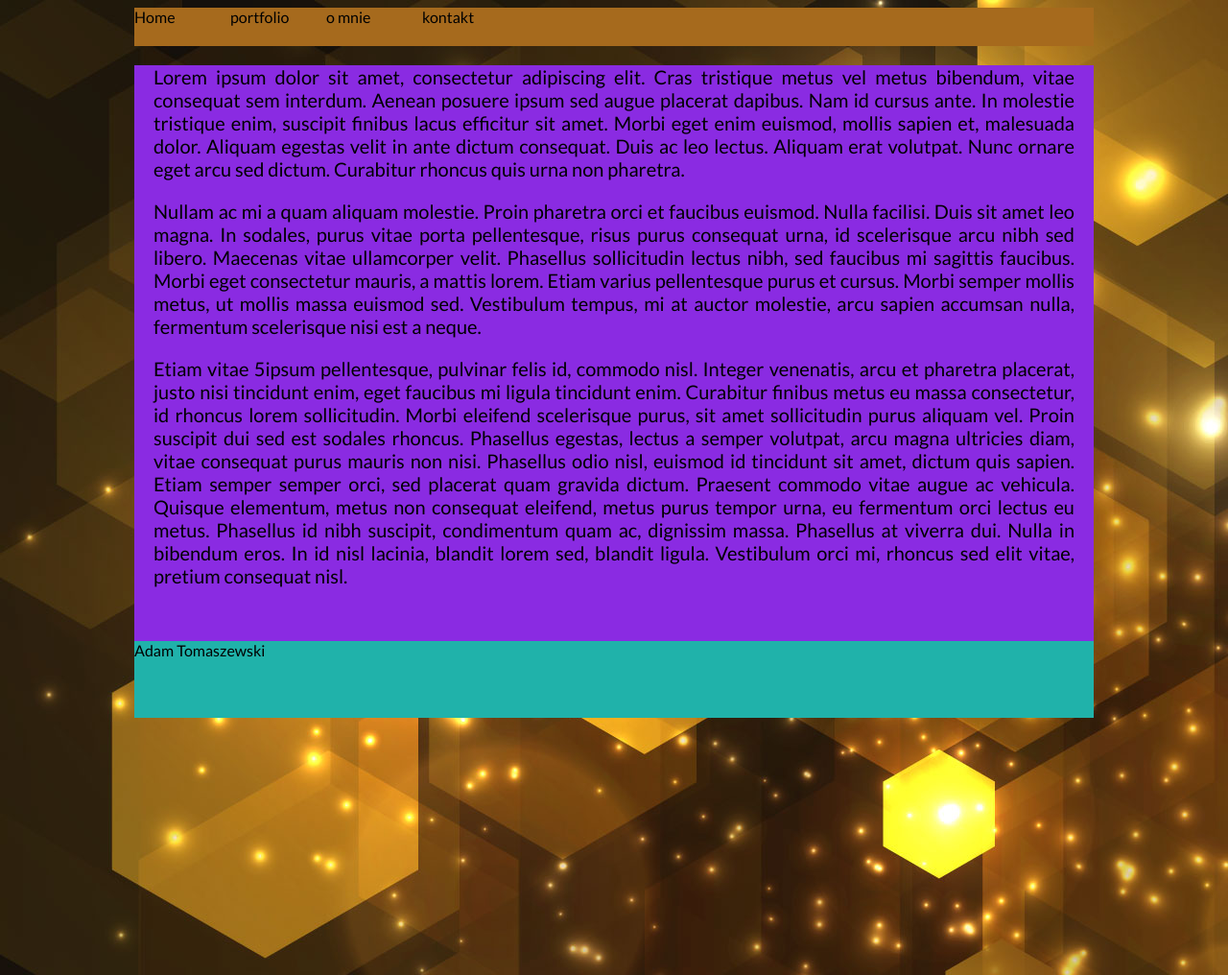
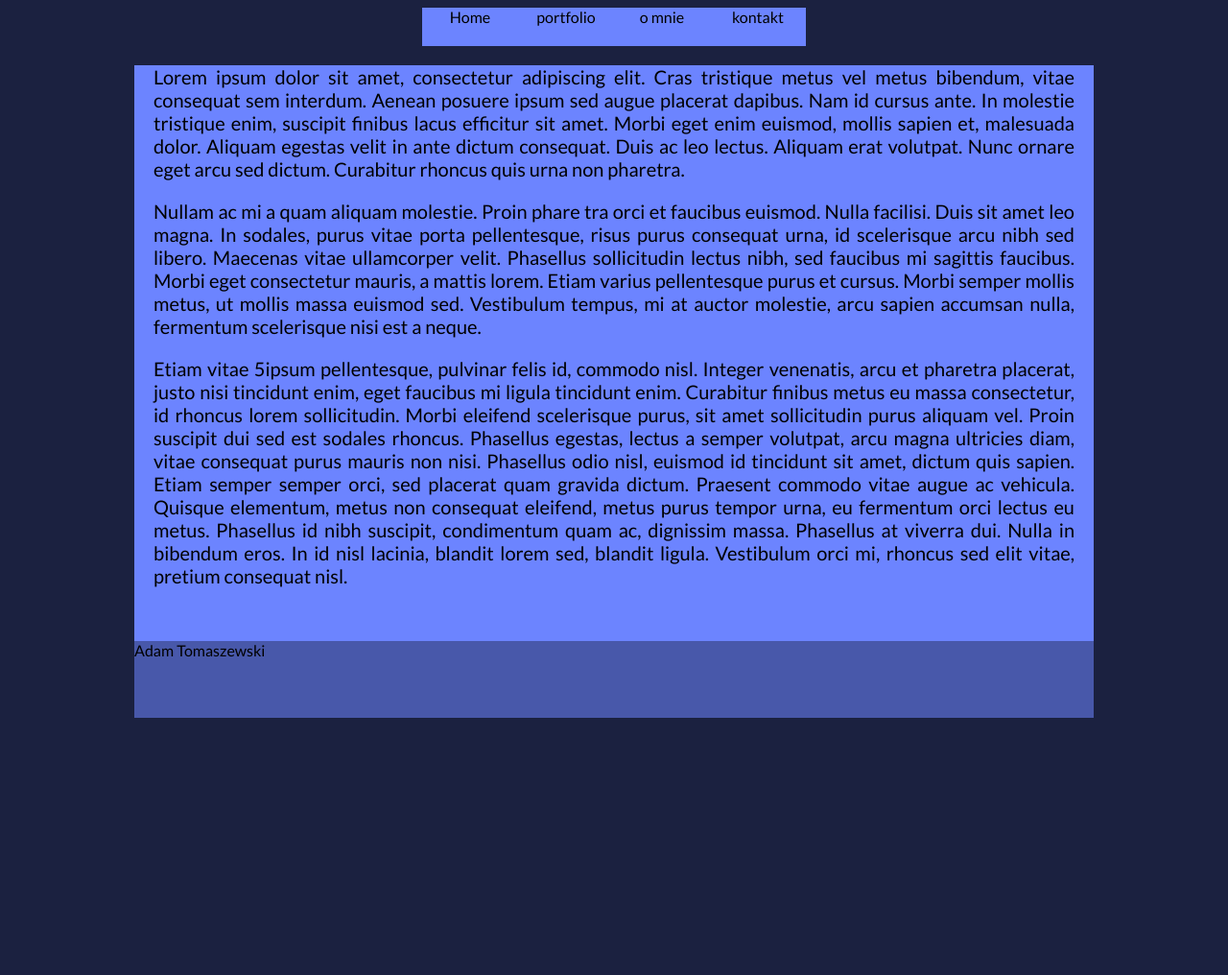
Before and after one commit to Simpel1987/simpel1987.github.io, a plain HTML site: page index.html in a window 1280 px wide. Shown: the whole page at 96% size. Drawn offline with Linux system fonts and the light colour scheme.

Commit message:
ready to review @pukie

```diff
--- a/index.html
+++ b/index.html
@@ -29,7 +29,7 @@
 
 <main>
    <p>Lorem ipsum dolor sit amet, consectetur adipiscing elit. Cras tristique metus vel metus bibendum, vitae consequat sem interdum. Aenean posuere ipsum sed augue placerat dapibus. Nam id cursus ante. In molestie tristique enim, suscipit finibus lacus efficitur sit amet. Morbi eget enim euismod, mollis sapien et, malesuada dolor. Aliquam egestas velit in ante dictum consequat. Duis ac leo lectus. Aliquam erat volutpat. Nunc ornare eget arcu sed dictum. Curabitur rhoncus quis urna non pharetra.</p>
-   <p>Nullam ac mi a quam aliquam molestie. Proin pharetra orci et faucibus euismod. Nulla facilisi. Duis sit amet leo magna. In sodales, purus vitae porta pellentesque, risus purus consequat urna, id scelerisque arcu nibh sed libero. Maecenas vitae ullamcorper velit. Phasellus sollicitudin lectus nibh, sed faucibus mi sagittis faucibus. Morbi eget consectetur mauris, a mattis lorem. Etiam varius pellentesque purus et cursus. Morbi semper mollis metus, ut mollis massa euismod sed. Vestibulum tempus, mi at auctor molestie, arcu sapien accumsan nulla, fermentum scelerisque nisi est a neque.</p>
+   <p>Nullam ac mi a quam aliquam molestie. Proin phare tra orci et faucibus euismod. Nulla facilisi. Duis sit amet leo magna. In sodales, purus vitae porta pellentesque, risus purus consequat urna, id scelerisque arcu nibh sed libero. Maecenas vitae ullamcorper velit. Phasellus sollicitudin lectus nibh, sed faucibus mi sagittis faucibus. Morbi eget consectetur mauris, a mattis lorem. Etiam varius pellentesque purus et cursus. Morbi semper mollis metus, ut mollis massa euismod sed. Vestibulum tempus, mi at auctor molestie, arcu sapien accumsan nulla, fermentum scelerisque nisi est a neque.</p>
    <p>Etiam vitae 5ipsum pellentesque, pulvinar felis id, commodo nisl. Integer venenatis, arcu et pharetra placerat, justo nisi tincidunt enim, eget faucibus mi ligula tincidunt enim. Curabitur finibus metus eu massa consectetur, id rhoncus lorem sollicitudin. Morbi eleifend scelerisque purus, sit amet sollicitudin purus aliquam vel. Proin suscipit dui sed est sodales rhoncus. Phasellus egestas, lectus a semper volutpat, arcu magna ultricies diam, vitae consequat purus mauris non nisi. Phasellus odio nisl, euismod id tincidunt sit amet, dictum quis sapien. Etiam semper semper orci, sed placerat quam gravida dictum. Praesent commodo vitae augue ac vehicula. Quisque elementum, metus non consequat eleifend, metus purus tempor urna, eu fermentum orci lectus eu metus. Phasellus id nibh suscipit, condimentum quam ac, dignissim massa. Phasellus at viverra dui. Nulla in bibendum eros. In id nisl lacinia, blandit lorem sed, blandit ligula. Vestibulum orci mi, rhoncus sed elit vitae, pretium consequat nisl.</p>
 
 </main>
--- a/style.css
+++ b/style.css
@@ -1,9 +1,8 @@
 body
 {
     color:black;
-    background-color: #5786E8;
+    background-color: #1B2140;
     font-family: 'Lato', sans-serif;
-    background-image: url("tlo.jpg");
 }
 #container
 {
@@ -13,20 +12,25 @@ body
     margin-right: auto;
 
 }
+header
+{
+    margin-right: auto;
+    margin-left: auto;
+    width:400px;
+    height:40px;
+
+}
 .menu
 {
+    text-align: center;
     width:100px;
     height:40px;
 
-}
-.menu:hover
-{
 
 }
 header
 {
-    background-color:#A66A1D;
-    opacity: 1;
+    background-color:#6C84FF;
 }
 .pusty
 {
@@ -37,7 +41,7 @@ main
     margin-left: auto;
     margin-right: auto;
     font-size: 20px;
-    background-color: blueviolet;
+    background-color: #6C84FF;
     height:600px;
     width:1000px;
 }
@@ -51,5 +55,5 @@ footer
 {
     width:1000px;
     height:80px;
-    background-color: lightseagreen;
+    background-color: #4858AA;
 }
```
